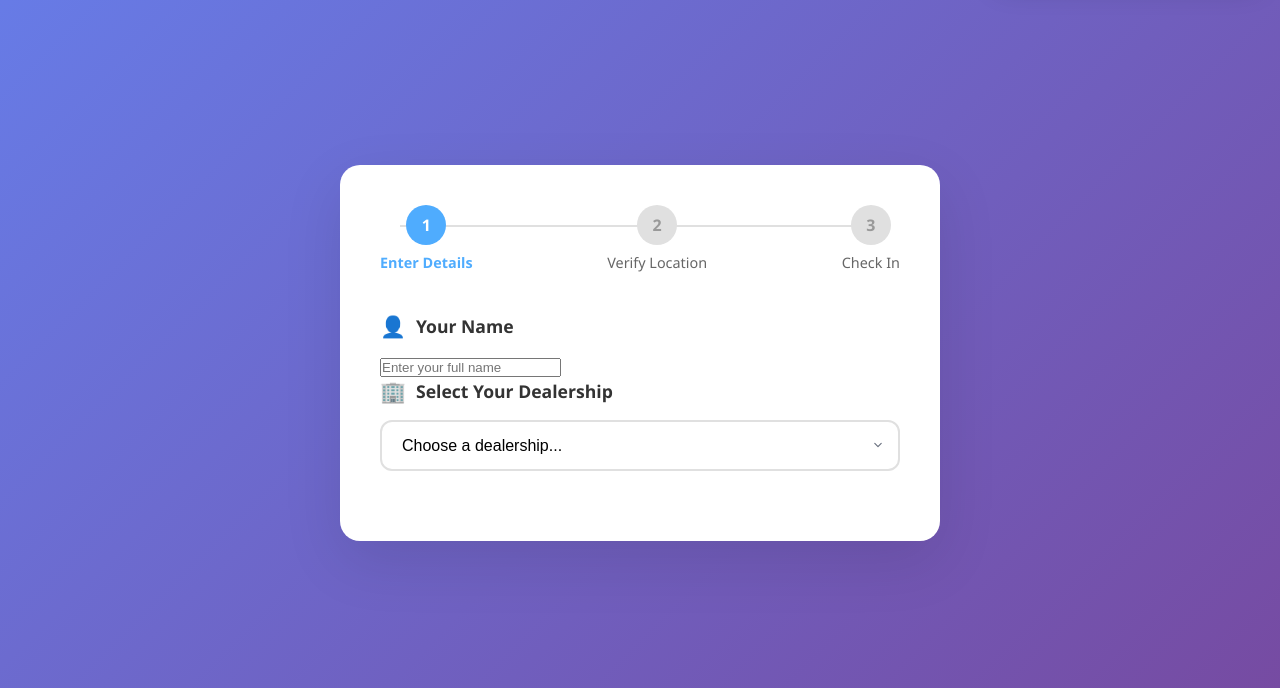
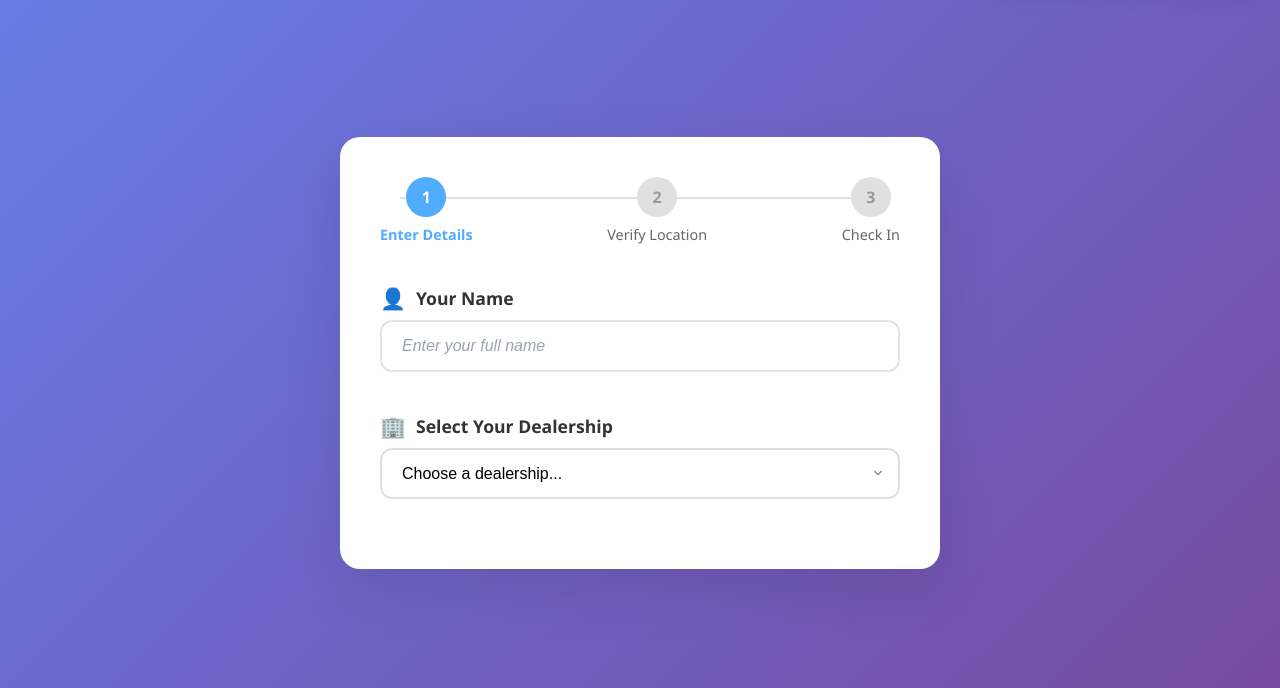
Before and after one commit to munjp/activity-logger, a plain HTML site: page src/static/checkin.html in a window 1280 px wide. Shown: the part 112-800 px from the top of the page. Drawn offline with Linux system fonts and the light colour scheme; no server answers.

Commit message:
Update checkin-styles.css

```diff
--- a/src/static/checkin-styles.css
+++ b/src/static/checkin-styles.css
@@ -393,3 +393,46 @@ body {
         margin-bottom: 0;
     }
 }
+
+/* Additional styles for name input field */
+.name-input {
+    width: 100%;
+    padding: 15px 20px;
+    border: 2px solid #e1e5e9;
+    border-radius: 12px;
+    font-size: 1rem;
+    background: white;
+    transition: all 0.3s ease;
+    margin-bottom: 20px;
+}
+
+.name-input:focus {
+    outline: none;
+    border-color: #667eea;
+    box-shadow: 0 0 0 3px rgba(102, 126, 234, 0.1);
+    transform: translateY(-1px);
+}
+
+.name-input::placeholder {
+    color: #9ca3af;
+    font-style: italic;
+}
+
+/* Update form section spacing for name field */
+.form-section {
+    margin-bottom: 25px;
+}
+
+.form-section:last-child {
+    margin-bottom: 0;
+}
+
+/* Ensure proper spacing between name and dealership fields */
+#userDetailsSection .form-label:first-of-type {
+    margin-bottom: 8px;
+}
+
+#userDetailsSection .form-label:last-of-type {
+    margin-top: 20px;
+    margin-bottom: 8px;
+}
```
